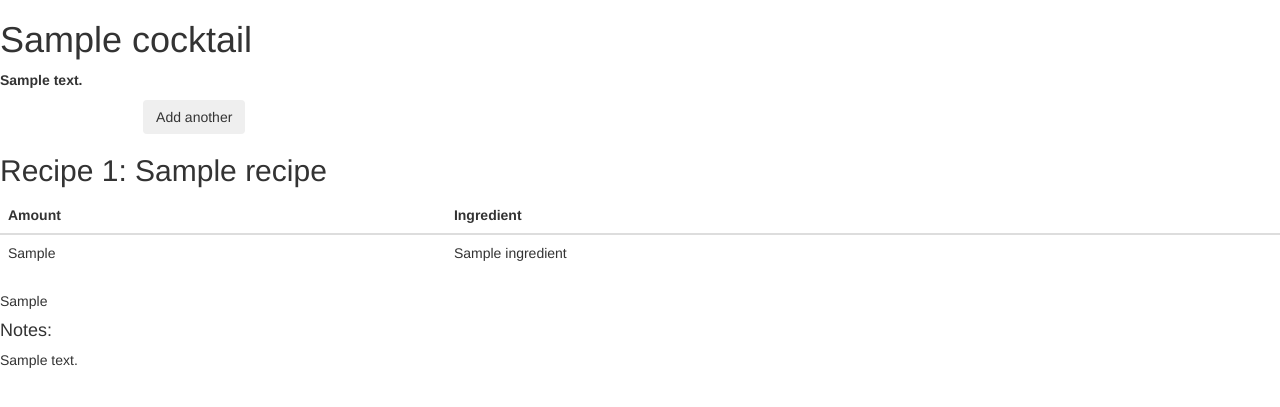
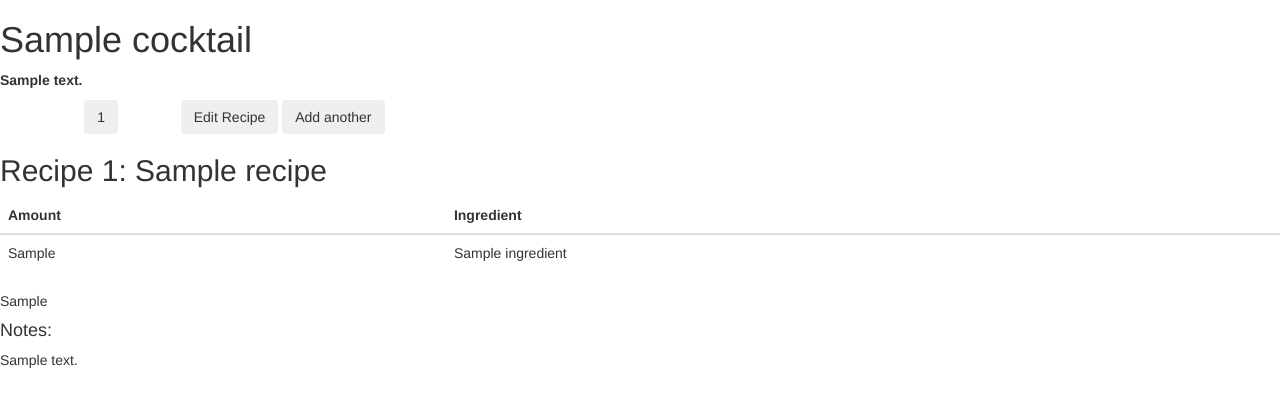
Before and after one commit to nmuldavin/remixology, a Django app: a page that uses cocktails/templates/cocktails/recipe.html in a window 1280 px wide. Shown: the top 407 px of the page. Run offline with Django 3.2, Linux system fonts and the light colour scheme; tables that the repository leaves empty hold one stand-in row (values such as "Sample post"); some libraries are stand-ins or nearby versions.

```diff
--- a/cocktails/models.py
+++ b/cocktails/models.py
@@ -63,10 +63,6 @@ class Recipe(models.Model):
         self.slug = slugify(self.label)
         super(Recipe, self).save(*args, **kwargs)
 
-
-
-
-
 class RecipeGroup(models.Model):
     name = models.CharField(default='', max_length=150, unique=True)
     slug = models.SlugField(default='', blank = True, unique=True)
--- a/cocktails/static/cocktails/css/cocktailform.css
+++ b/cocktails/static/cocktails/css/recipe_page.css
@@ -1,3 +1,20 @@
+#recipe_container {
+    margin: 0px;
+    padding: 0px;
+}
+
+.diff {
+background-color:cadetblue;
+}
+
+p.tiny {
+font-size:xx-small;
+}
+
+p#groupdescription {
+font-weight: bold;
+}
+
 .form_inherit {
     font-family : inherit;
     font-size: 100%;
@@ -7,6 +24,7 @@
 .char_field {
     border:none;
 }
+
 .char_field:focus, .char_field:hover{
     outline:none;
     background-color: beige;
--- a/cocktails/static/cocktails/css/recipegroup.css
+++ /dev/null
@@ -1,14 +0,0 @@
-#recipe_container {
-        margin: 0px;
-        padding: 0px;
-      }
-      .diff {
-        background-color:cadetblue;
-      }
-      p.tiny {
-        font-size:xx-small;
-      }
-
-      p#groupdescription {
-        font-weight: bold;
-      }
--- a/cocktails/static/cocktails/js/load_and_compare_recipes.js
+++ b/cocktails/static/cocktails/js/load_and_compare_recipes.js
@@ -27,8 +27,11 @@ function loadRecipeForm(slug, rank, callback) {
 // entry objects from the standard recipe (the default with rank=1) so
 // that other recipes can be compared later.
 function saveStandardRecipe() {
-    var standard = [];
-    var rows = document.getElementsByClassName('recipe-entry')
+    var label = document.getElementById('recipe_label').innerHTML;
+    var directions = document.getElementById('recipe_directions').innerHTML;
+    var notes = document.getElementById('recipe_notes').innerHTML;
+    var entries = [];
+    var rows = document.getElementsByClassName('recipe-entry');
     for (var i = 0; i < rows.length; i++) {
         var row = rows[i];
         var entry = {
@@ -37,10 +40,12 @@ function saveStandardRecipe() {
             amount: row.getElementsByClassName('entry-data amount')[0].innerHTML,
             ingredient: row.getElementsByClassName('entry-data ingredient')[0].innerHTML
         };
-            standard.push(entry);
-        };
+        entries.push(entry);
+    }
+
+    var standard = {'label':label, 'directions':directions, 'notes':notes, 'entries':entries}
     return standard;
-};
+}
 
 // Outline: for each ingredient, search standard for that ingredient.
 // Note if an ingredient in the standard is present in the current.
@@ -48,8 +53,16 @@ function saveStandardRecipe() {
 // If found: compare amount to the amount of the matching ingredient in the standard,
 // highlight if different. Finally, list at the bottom any ingredients in the standard which did not have
 // matches in the current
-function compareRecipeTo(standard) {
+function compareRecipeTo(data) {
+
     var rows = document.getElementsByClassName('recipe-entry');
+    var directions = document.getElementById('recipe_directions');
+
+    var standard = data.entries;
+
+    if(directions.innerHTML != data.directions) {
+        directions.className += " diff";
+    }
 
     for (var k = 0; k < standard.length; k++) {
             standard[k].present = false;
@@ -71,13 +84,13 @@ function compareRecipeTo(standard) {
         }
 
         if(!found) {
-            row.className += " diff"
+            row.className += " diff";
         }
 
         else {
             var amount = row.getElementsByClassName('entry-data amount')[0]
             if(amount.innerHTML != standard[index].amount) {
-                amount.className += " diff"
+                amount.className += " diff";
             }
         }
         var anymissing = false;
@@ -102,6 +115,40 @@ function compareRecipeTo(standard) {
         }
 }
 
+function hideButtons(rank, recipes) {
+    if (rank >= recipes) {
+        $("#next").css('visibility','hidden');
+    }
+    else {
+        $("#next").css('visibility','visible');
+    }
+    if (rank <= 1) {
+        $("#previous").css('visibility','hidden');
+    }
+    else {
+        $("#previous").css('visibility','visible');
+    }
+}
+
+function populateForm(data) {
+    $("#id_recipe_form-label").val(data.label)
+}
+
+function formControlListeners() {
+    $("#add_entry").click(function () {
+        var newentry = $(".recipe-entry:last").clone()
+        newentry.find(".char_field").each(function() {
+            var index = parseInt($(this).attr('id').match(/(\d+)/g));
+            console.log(index);
+        })
+        newentry.appendTo("#recipe-body");
+    });
+
+
+    $("#remove_entry").click(function() {
+        $(".recipe-entry:last").remove()
+    })
+}
 
 $(document).ready(function() {
     var slug = document.getElementById('recipe_container').getAttribute('data-group');
@@ -109,12 +156,7 @@ $(document).ready(function() {
     var rank = parseInt(document.getElementById('recipe_container').getAttribute('data-reciperank'));
     var standard = saveStandardRecipe();
 
-    if(rank >= recipes) {
-        $("#next").css('visibility','hidden');
-    }
-    if(rank <= 1) {
-        $("#previous").css('visibility','hidden');
-    }
+    hideButtons(rank, recipes);
 
 
     $("#next").click(function() {
@@ -122,9 +164,7 @@ $(document).ready(function() {
         loadRecipe(slug, rank, function() {
             compareRecipeTo(standard);
             $("#previous").css('visibility','visible');
-            if(rank >= recipes) {
-                $("#next").css('visibility','hidden');
-            }
+            hideButtons(rank, recipes);
         });
     });
 
@@ -133,19 +173,35 @@ $(document).ready(function() {
         loadRecipe(slug, rank, function() {
             compareRecipeTo(standard);
             $("#next").css('visibility','visible');
-            if(rank <= 1) {
-                $("#previous").css('visibility','hidden');
-            }
+            hideButtons(rank, recipes);
+        });
+    });
+
+    $("#edit_recipe").click(function() {
+        var data = saveStandardRecipe();
+        loadRecipeForm(slug, rank, function() {
+            $("#controls_container").children().css('visibility', 'hidden');
+            populateForm(standard);
         });
     });
 
     $("#add_recipe").click(function() {
         rank = recipes + 1;
         loadRecipeForm(slug, rank, function() {
-            $("#add_recipe").css('visibility', 'hidden');
-            $("#previous").css('visibility','hidden');
-            $("#next").css('visibility','hidden');
-        })
-    })
+            $("#controls_container").children().css('visibility', 'hidden')
+            formControlListeners();
+        });
+    });
+
+    $(".recipe_button").click(function() {
+        rank = parseInt((this).innerHTML);
+        loadRecipe(slug, rank, function() {
+            compareRecipeTo(standard);
+            hideButtons(rank, recipes);
+            formControlListeners();
+        });
+    });
+
+
 
 });
--- a/cocktails/templates/cocktails/addcocktail.html
+++ b/cocktails/templates/cocktails/addcocktail.html
@@ -6,8 +6,7 @@
 {% block headfirst %}{% endblock %}
 
 {% block headlast %}
-  <link rel="stylesheet" type="text/css" href="{% static 'cocktails/css/recipegroup.css' %}">
-  <link rel="stylesheet" type="text/css" href="{% static 'cocktails/css/cocktailform.css' %}">
+  <link rel="stylesheet" type="text/css" href="{% static 'cocktails/css/recipe_page.css' %}">
 
 {% endblock %}
 
--- a/cocktails/templates/cocktails/inner_recipe_form.html
+++ b/cocktails/templates/cocktails/inner_recipe_form.html
@@ -33,6 +33,8 @@
       {% endfor %}
     </tbody>
   </table>
+  <button type="button" class="btn" id="add_entry">Add Entry</button>
+  <button type="button" class="btn" id="remove_entry">Remove Entry</button>
 </div>
 
 <p id="recipe_directions">
--- a/cocktails/templates/cocktails/recipe.html
+++ b/cocktails/templates/cocktails/recipe.html
@@ -3,7 +3,7 @@
     <table>
       <tr>
         <td>Recipe {{ recipe.rank }}:&nbsp</td>
-        <td>{{ recipe.label }}</td>
+        <td id="recipe_label">{{ recipe.label }}</td>
       </tr>
     </table>
   </h2>
--- a/cocktails/templates/cocktails/recipegroup.html
+++ b/cocktails/templates/cocktails/recipegroup.html
@@ -5,8 +5,7 @@
 {% block headfirst %}{% endblock %}
 
 {% block headlast %}
-  <link rel="stylesheet" type="text/css" href="{% static 'cocktails/css/recipegroup.css' %}">
-  <link rel="stylesheet" type="text/css" href="{% static 'cocktails/css/cocktailform.css' %}">
+  <link rel="stylesheet" type="text/css" href="{% static 'cocktails/css/recipe_page.css' %}">
 {% endblock %}
 
 {% block title %}{{ group.name }}{% endblock %}
@@ -15,9 +14,16 @@
   {% if group %}
     <h1 id="groupname">{{ group.name }}</h1>
     <p id="groupdescription">{{ group.description }}</p>
-    <button class="btn" id="previous">Previous</button>
-    <button class="btn" id="next">Next</button>
-    <button class="btn" id="add_recipe">Add another</button>
+    <div id="controls_container">
+      <button class="btn" id="previous">Previous</button>
+      {% for i in recipes_range %}
+        <button class="btn recipe_button">{{ i }}</button>
+      {% endfor %}
+      <button class="btn" id="next">Next</button>
+      <button class="btn" id="edit_recipe">Edit Recipe</button>
+      <button class="btn" id="add_recipe">Add another</button>
+    </div>
+
     <div id="recipe_container" data-group={{ group.slug }} data-reciperank={{ reciperank }} data-recipes={{ recipes }}>
       {% with 'cocktails/recipe.html' as template %}
         {% include template %}
--- a/cocktails/views.py
+++ b/cocktails/views.py
@@ -55,6 +55,7 @@ class GroupView(View):
                 ctx['group'] = group
                 recipes = Recipe.objects.filter(cocktail=group).count()
                 ctx['recipes'] = recipes
+                ctx['recipes_range'] = range(1, recipes+1)
 
                 if 'rank' in self.kwargs:
                     rank = int(self.kwargs['rank'])
```
Lines whose indentation alone changed are shown as unchanged.
